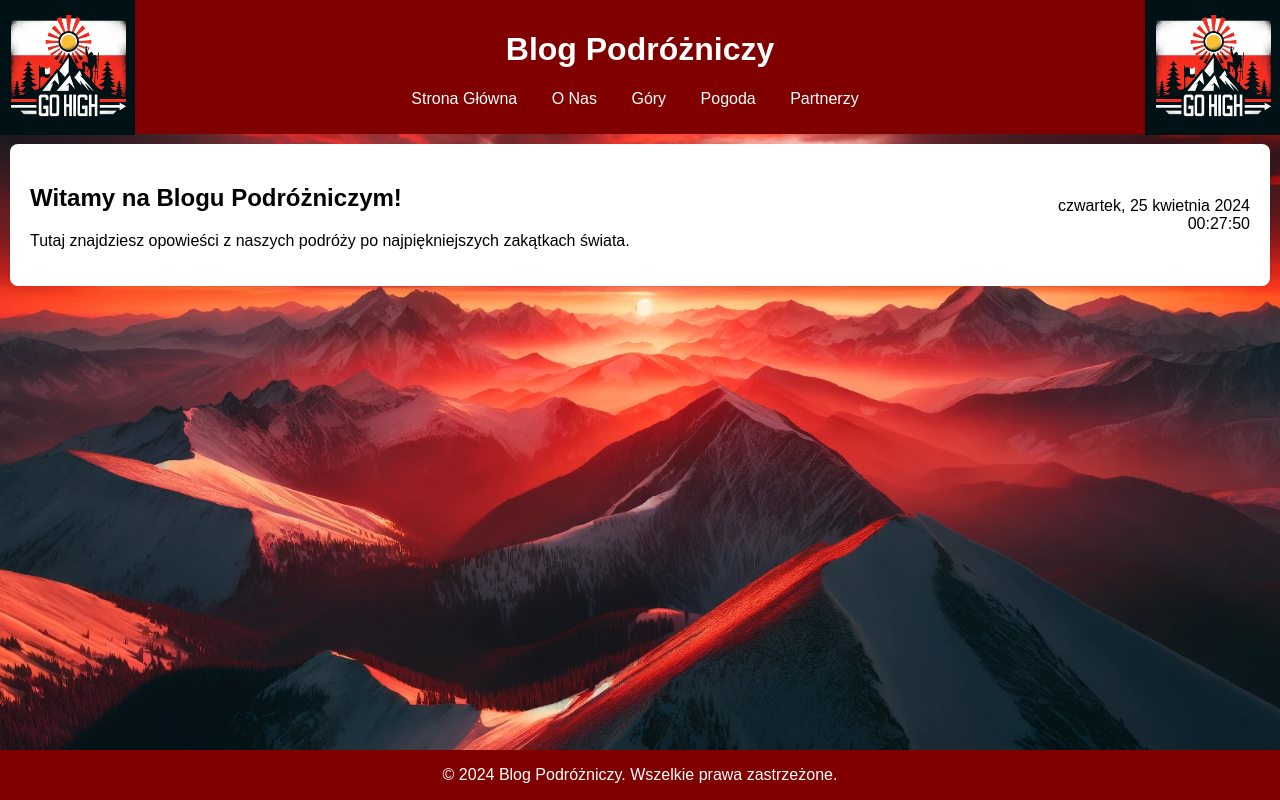
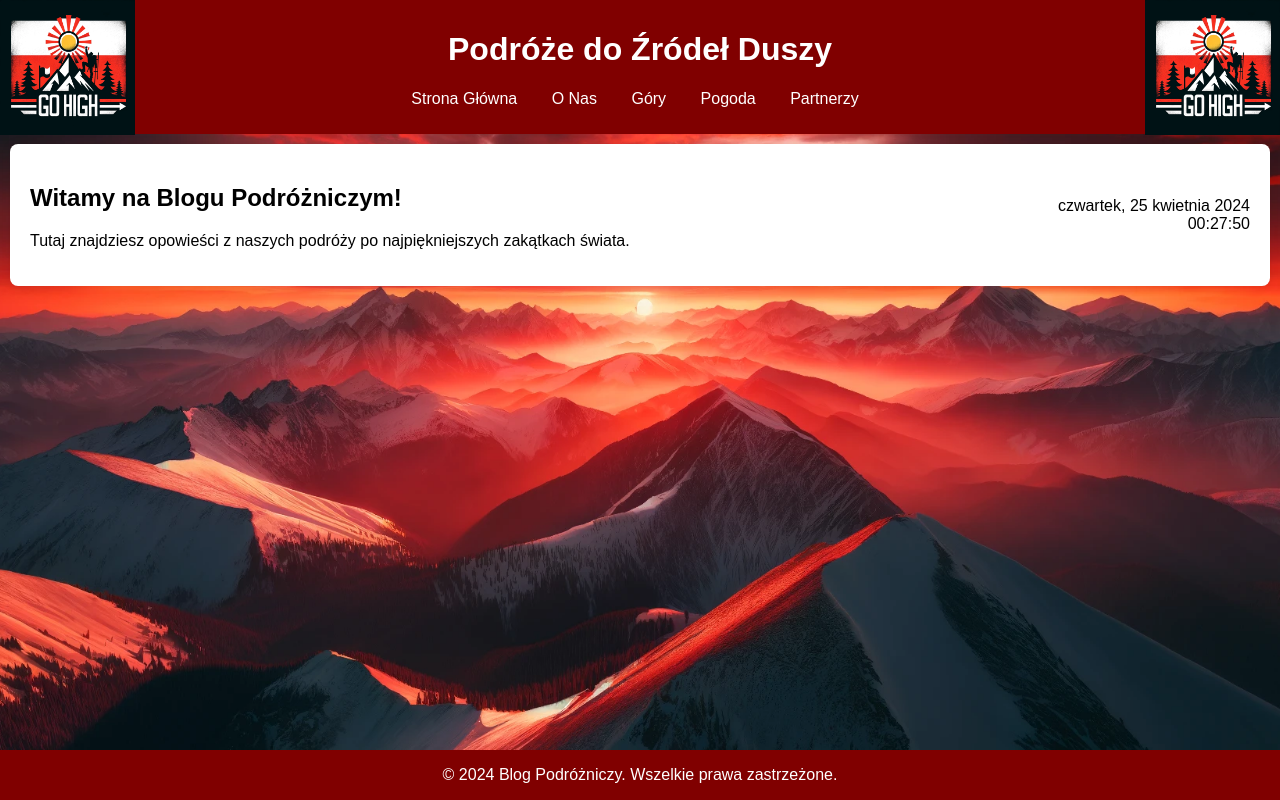
Before and after one commit to donocikmariusz/TravellingBlog, a plain HTML site: page index.html in a window 1280 px wide. Drawn offline with Linux system fonts and the light colour scheme.

Commit message:
zmiana opisu

```diff
--- a/index.html
+++ b/index.html
@@ -2,12 +2,12 @@
 <html lang="pl">
 <head>
     <meta charset="UTF-8">
-    <title>Blog Podróżniczy</title>
+    <title>Podróże do Źródeł Duszy</title>
     <link rel="stylesheet" href="style.css">
 </head>
 <body>
     <header>
-        <h1>Blog Podróżniczy</h1>
+        <h1>Podróże do Źródeł Duszy</h1>
         <nav>
             <ul>
                 <li><a href="index.html">Strona Główna</a></li>
```
Also changed, not shown: about.html (+1 -1 lines), mountains.html (+1 -1 lines), musala.html (+1 -1 lines), partners.html (+1 -1 lines), weather.html (+1 -1 lines).
